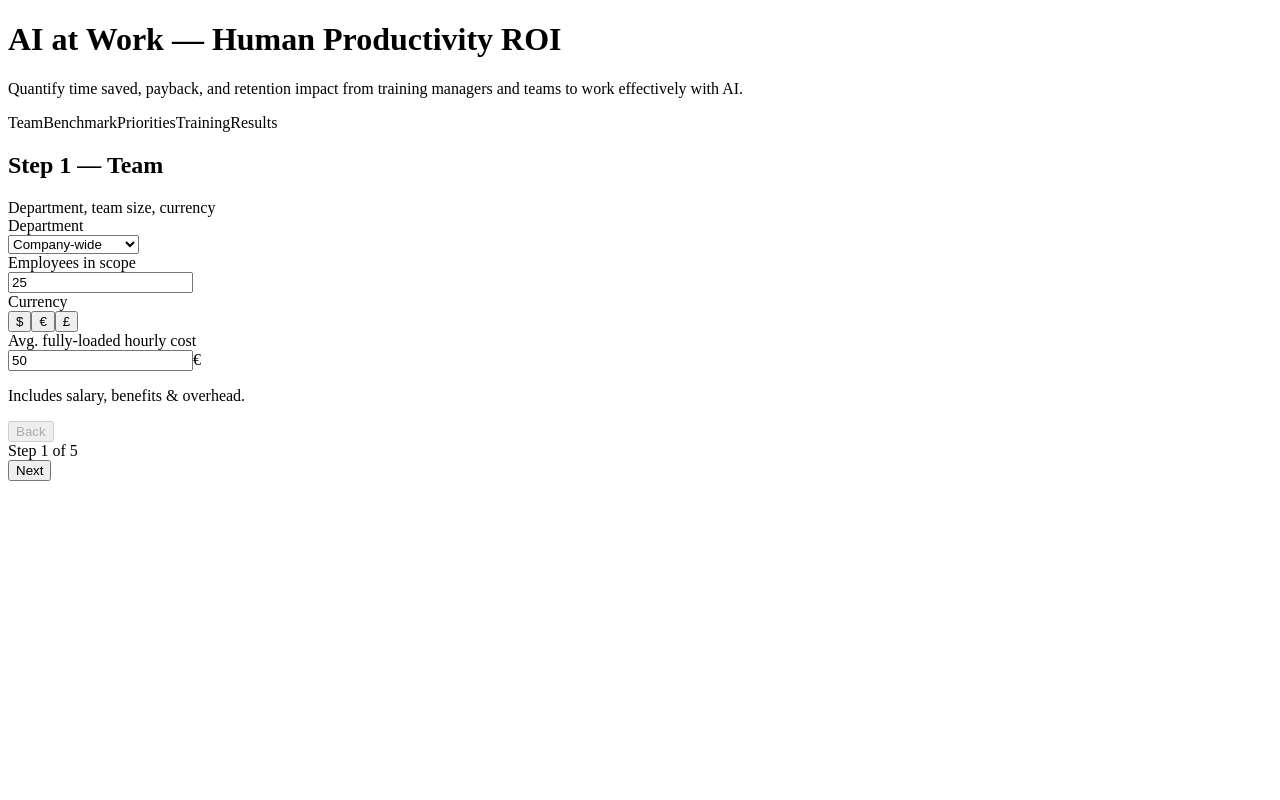
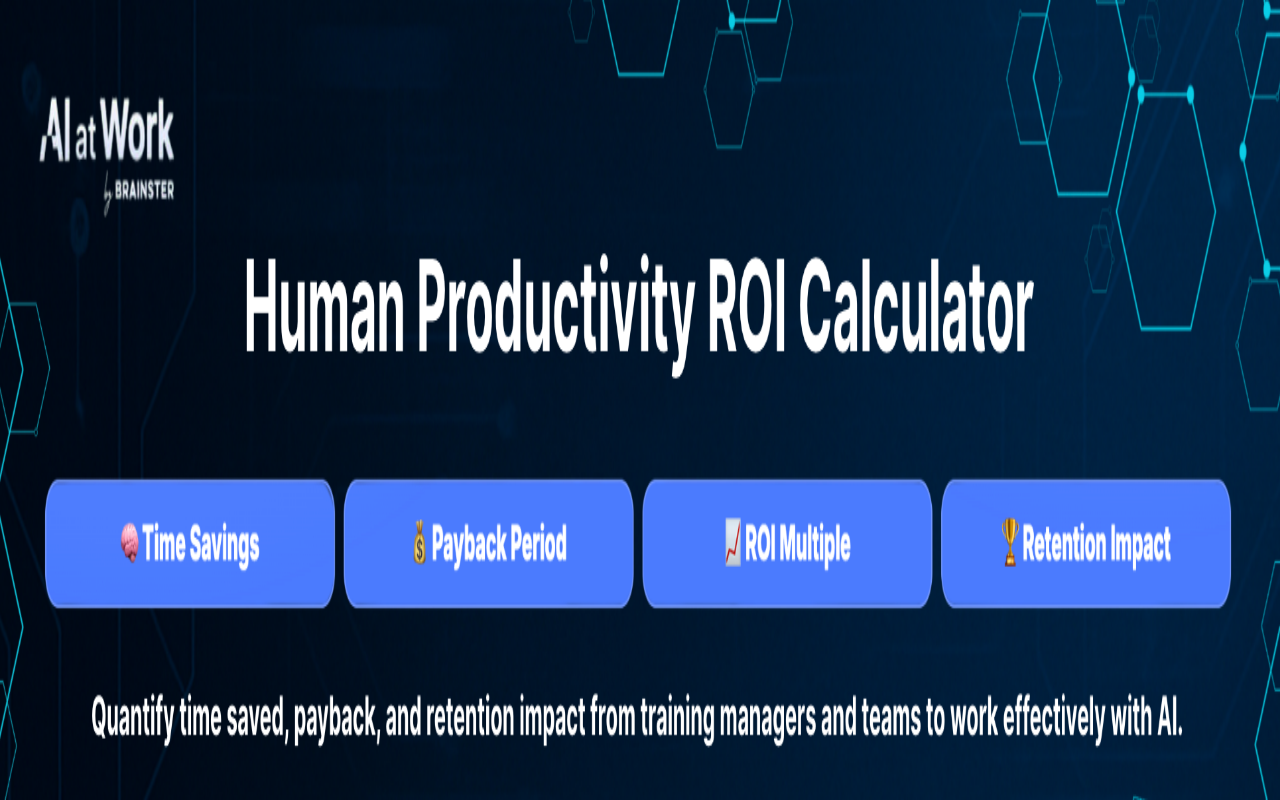
Before and after one commit to powerstephen/AI-at-work, a Next.js app: page / in a window 1280 px wide. Built offline with nearby package versions, Linux system fonts and the light colour scheme.

Commit message:
Update BrandHero.tsx

```diff
--- a/components/BrandHero.tsx
+++ b/components/BrandHero.tsx
@@ -1,32 +1,21 @@
 // components/BrandHero.tsx
-import React from "react";
+import Image from "next/image";
 
 export default function BrandHero() {
+  // Pure visual hero that replaces the old blue header block (no tiles inside).
+  // Height is constrained and responsive; image is centered and covers without cropping the headline area.
   return (
-    <div className="relative">
-      {/* Fixed-height hero, image from /public/hero.png */}
-      <div
-        className="w-full h-[240px] md:h-[300px] rounded-2xl overflow-hidden border border-blue-500/20"
-        style={{
-          backgroundImage: "url('/hero.png')",
-          backgroundSize: "cover",
-          backgroundPosition: "center",
-        }}
-      >
-        {/* Soft gradient so text below has separation */}
-        <div className="w-full h-full bg-gradient-to-tr from-[#0b1022]/70 via-[#0b1022]/30 to-transparent" />
+    <section className="w-full">
+      <div className="relative w-full h-[240px] md:h-[320px] lg:h-[380px] overflow-hidden rounded-2xl shadow-lg">
+        <Image
+          src="/hero.png"
+          alt="AI at Work — Brainster"
+          fill
+          priority
+          sizes="100vw"
+          className="object-cover object-center"
+        />
       </div>
-
-      {/* Title + sub under the image (not overlay) */}
-      <div className="mt-5">
-        <h1 className="text-2xl md:text-3xl font-semibold">
-          AI at Work — Human Productivity ROI
-        </h1>
-        <p className="text-blue-200/90 mt-1">
-          Quantify time saved, payback, and retention impact from training managers and teams
-          to work effectively with AI.
-        </p>
-      </div>
-    </div>
+    </section>
   );
 }
```
